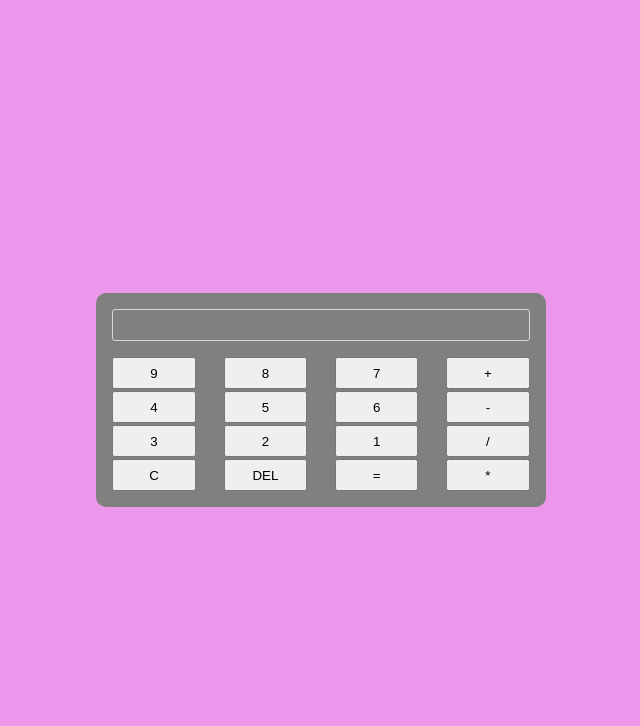
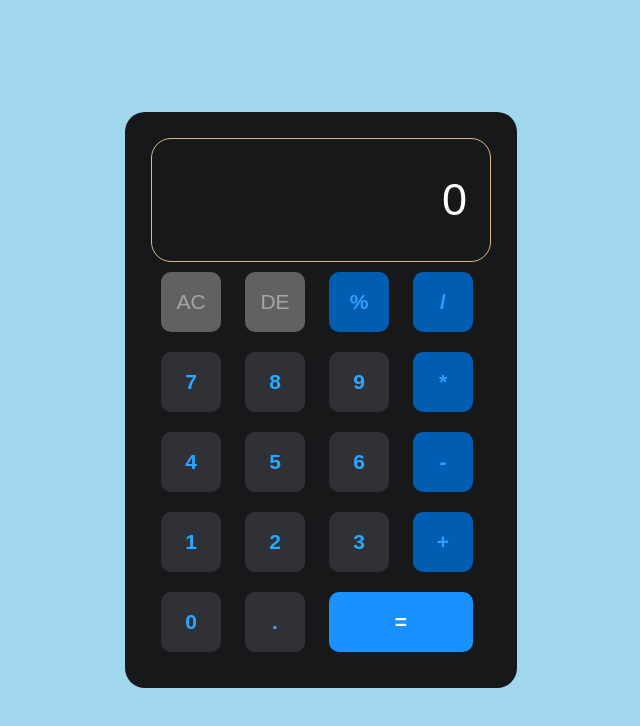
Before and after one commit to Idebi776/Calulator-Design, a plain HTML site: page index.html in a window 1280 px wide. Shown: the whole page, without its empty margins (319-959 px from the left). Drawn offline with Linux system fonts and the light colour scheme.

Commit message:
first calculator

```diff
--- /dev/null
+++ b/Calculator.css
@@ -0,0 +1,77 @@
+*{
+    margin: 0;
+    padding: 0;
+    box-sizing: border-box;
+}
+.Calculator{
+    height: 100vh;
+    width: 100%;
+    background: #a0d7ee;
+    display: flex;
+    align-items: center;
+    justify-content: center;
+}
+.content{
+    background: #17181a ;
+    padding: 26px;
+    border-radius: 20px;
+    box-shadow: 0px 80px 50px -30px rgba(41, 168, 255, 0);
+}
+input{
+    width: 330px;
+    padding: 25px;
+    margin: 10px;
+    background: transparent;
+    border: none;
+    outline: none;
+    font-size: 45px;
+    text-align: right;
+    color: #fff;
+}
+input::placeholder{
+    color: #fff;
+}
+button{
+    border: none;
+    outline: none;
+    width: 60px;
+    height: 60px;
+    border-radius: 10px;
+    background: #303136;
+    font-size: 21px;
+    font-weight: 600;
+    color: #29a8ff;
+    margin: 10px;
+    cursor: pointer;
+}
+.equal{
+    width: 144px;
+    color: #fff;
+    background: #1991ff;
+    font-weight: 700;
+}
+.other-clr{
+    background: #616161;
+    color: #a5a5a5;
+    font-weight: 400;
+}
+.main{
+    background: #005db2;
+    color: #339dff;
+}
+
+button:hover{
+    background-color: #fff;
+}
+
+button:active{
+    background-color: burlywood;
+}
+
+.rectangle{
+    border: 1px groove rgb(222,213,213);
+    width: 340px;
+    border-radius: 20px;
+    align-items: center;
+    border-color: burlywood;
+}
--- /dev/null
+++ b/Calculator.js
@@ -0,0 +1,52 @@
+let input = document.getElementById('inputBox');
+let buttons = document.querySelectorAll('button');
+
+let string = "";
+let arr = Array.from(buttons);
+arr.forEach(button => {
+    button.addEventListener('click', (e) => {
+        if(e.target.innerHTML == '='){
+            string = eval(string);
+            input.value = string;
+        }
+
+        else if(e.target.innerHTML == 'AC'){
+            string = "";
+            input.value = string;
+        }
+
+        else if(e.target.innerHTML == 'DE'){
+            string = string.substring(0, string.length-1);
+            input.value = string;
+        }
+
+        else{
+            string += e.target.innerHTML;
+            input.value = string;
+        }
+    })
+})
+
+
+
+
+
+
+
+
+
+
+
+
+// let dataEntered = []
+// let num1 = prompt('enter first number')//9
+// let operator = prompt('enter operator')///
+// let num2 = prompt('enter second number')//7
+
+// dataEntered.unshift(num1)
+// //  dataEntered.unshift(operator)
+// dataEntered.unshift(num2)
+
+// //  console.log(dataEntered.join(operator));
+//  let result = dataEntered.join(operator);
+//  console.log(eval(result));
--- a/index.html
+++ b/index.html
@@ -5,33 +5,53 @@
     <meta charset="UTF-8">
     <meta name="viewport" content="width=device-width, initial-scale=1.0">
     <title>Document</title>
-    <link rel="stylesheet" href="./style.css">
+    <link rel="stylesheet" href="./Calculator.css">
 </head>
 
 <body>
-    <div class="calculator">
-        <h2 class="screen"></h2>
-        <div class="all-button">
-            <button>9</button>
-            <button>8</button>
-            <button>7</button>
-            <button>+</button>
-            <button>4</button>
-            <button>5</button>
-            <button>6</button>
-            <button>-</button>
-            <button>3</button>
-            <button>2</button>
-            <button>1</button>
-            <button>/</button>
-            <button>C</button>
-            <button>DEL</button>
-            <button>=</button>
-            <button>*</button>
+
+    <div class="Calculator">
+        <div class="content">
+            <div class="rectangle">
+                <input type="text" placeholder="0" id="inputBox">
+            </div>
+            <div>
+                <button class="other-clr">AC</button>
+                <button class="other-clr">DE</button>
+                <button class="main">%</button>
+                <button class="main">/</button>
+            </div>
+
+            <div>
+                <button>7</button>
+                <button>8</button>
+                <button>9</button>
+                <button class="main">*</button>
+            </div>
+
+            <div>
+                <button>4</button>
+                <button>5</button>
+                <button>6</button>
+                <button class="main">-</button>
+            </div>
+
+            <div>
+                <button>1</button>
+                <button>2</button>
+                <button>3</button>
+                <button class="main">+</button>
+            </div>
+
+            <div>
+                <button>0</button>
+                <button>.</button>
+                <button class="equal">=</button>
+            </div>
+
         </div>
     </div>
-
-
+    <script src="./Calculator.js"></script>
 </body>
 
 </html>
```
